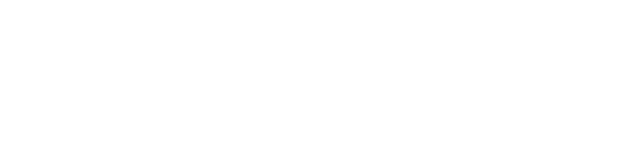
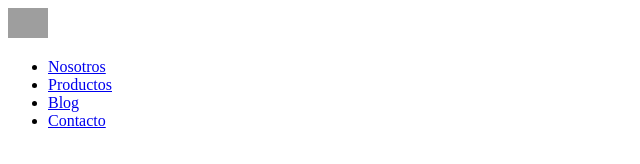
Before and after one commit to RosaChumbimune/Haworthia-venta-oneline, a plain HTML site: page index.html in a window 1280 px wide. Shown: the whole page, without its empty margins (0-640 px from the left). Drawn offline with Linux system fonts and the light colour scheme; grey boxes are pictures that could not be loaded.

Commit message:
Agregando header

```diff
--- a/index.html
+++ b/index.html
@@ -1,5 +1,6 @@
 <!DOCTYPE html>
 <html lang="en">
+
 <head>
     <meta charset="UTF-8">
     <meta http-equiv="X-UA-Compatible" content="IE=edge">
@@ -8,6 +9,31 @@
 </head>
 
 <body>
+    <header>
+        <section>
+            <nav>
+               <a href="#">
+                   <img src="https://cdn0.iconfinder.com/data/icons/nature-life-line-art/128/succulent-haworthia-cooperi-ol-512.png" alt="logo" width="40px">
+               </a>
+
+                <ul>
+                    <li>
+                        <a href="#">Nosotros</a>
+                    </li>
+                    <li>
+                        <a href="#">Productos</a>
+                    </li>
+                    <li>
+                        <a href="#">Blog</a>
+                    </li>
+                    <li>
+                        <a href="#">Contacto</a>
+                    </li>
+                </ul>
+            </nav>
+        </section>
+
+    </header>
 
 </body>
 
```
